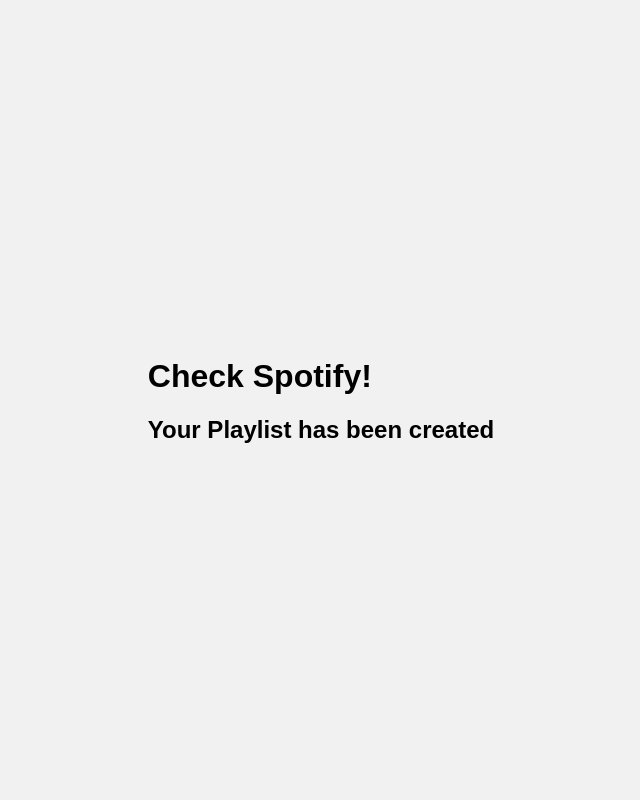
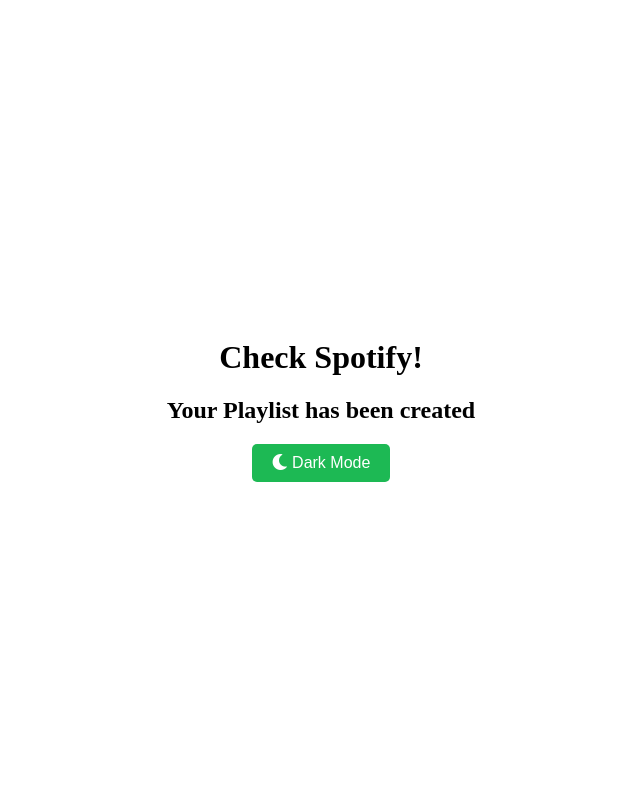
Before and after one commit to scottbisese/spotifyPlaylistBuilder, a Flask app: page /CompletePlaylist in a window 1280 px wide. Shown: the whole page, without its empty margins (319-959 px from the left). Run offline with Flask 3, Linux system fonts and the light colour scheme.

Commit message:
DarkMode

```diff
--- a/templates/CompletePlaylist.html
+++ b/templates/CompletePlaylist.html
@@ -1,18 +1,68 @@
-<!-- This is the middle man HTML -->
-<!-- This is for the MVP -->
 <!DOCTYPE html>
 <html lang="en">
 <head>
     <meta charset="UTF-8">
-    <title>Vertical Buttons</title> <!-- This is the line that changes the tab of what it can be called on the browser-->
-    <link rel="stylesheet" href="{{ url_for('static', filename= 'css/login.css') }}">
+    <title>Vertical Buttons</title>
+    <style>
+        /* CSS styles */
+        /* Your existing CSS styles */
+
+        /* Center content */
+        body {
+            display: flex;
+            justify-content: center;
+            align-items: center;
+            height: 100vh;
+            margin: 0;
+            background-color: #fff; /* Change this to your desired background color */
+        }
+
+        .container {
+            text-align: center;
+            max-width: 600px;
+        }
+
+        /* Dark mode specific styles */
+        body.dark-mode {
+            background-color: #121212;
+            color: #ffffff;
+        }
+
+        button#darkModeToggle {
+            background-color: #1DB954;
+            color: #ffffff;
+            border: none;
+            padding: 10px 20px;
+            font-size: 16px;
+            cursor: pointer;
+            border-radius: 5px;
+        }
+
+        button#darkModeToggle:hover {
+            background-color: #25e269;
+        }
+    </style>
+    <link rel="stylesheet" href="https://cdnjs.cloudflare.com/ajax/libs/font-awesome/5.15.4/css/all.min.css"> <!-- Link Font Awesome for the moon icon -->
+    <script>
+        // JavaScript
+        // Toggle dark mode
+        document.addEventListener('DOMContentLoaded', function() {
+            document.getElementById('darkModeToggle').addEventListener('click', function() {
+                document.body.classList.toggle('dark-mode');
+            });
+        });
+    </script>
 </head>
 <body>
-    <div class="title-section">
-    <h1>Check Spotify!</h1>
-    <h2>Your Playlist has been created</h2> <!-- This is the title of the page -->
+    <div class="container">
+        <div class="title-section">
+            <h1>Check Spotify!</h1>
+            <h2>Your Playlist has been created</h2>
+        </div>
+
+        <button id="darkModeToggle">
+            <i class="fas fa-moon"></i> Dark Mode
+        </button>
     </div>
-
-
 </body>
 </html>
```
